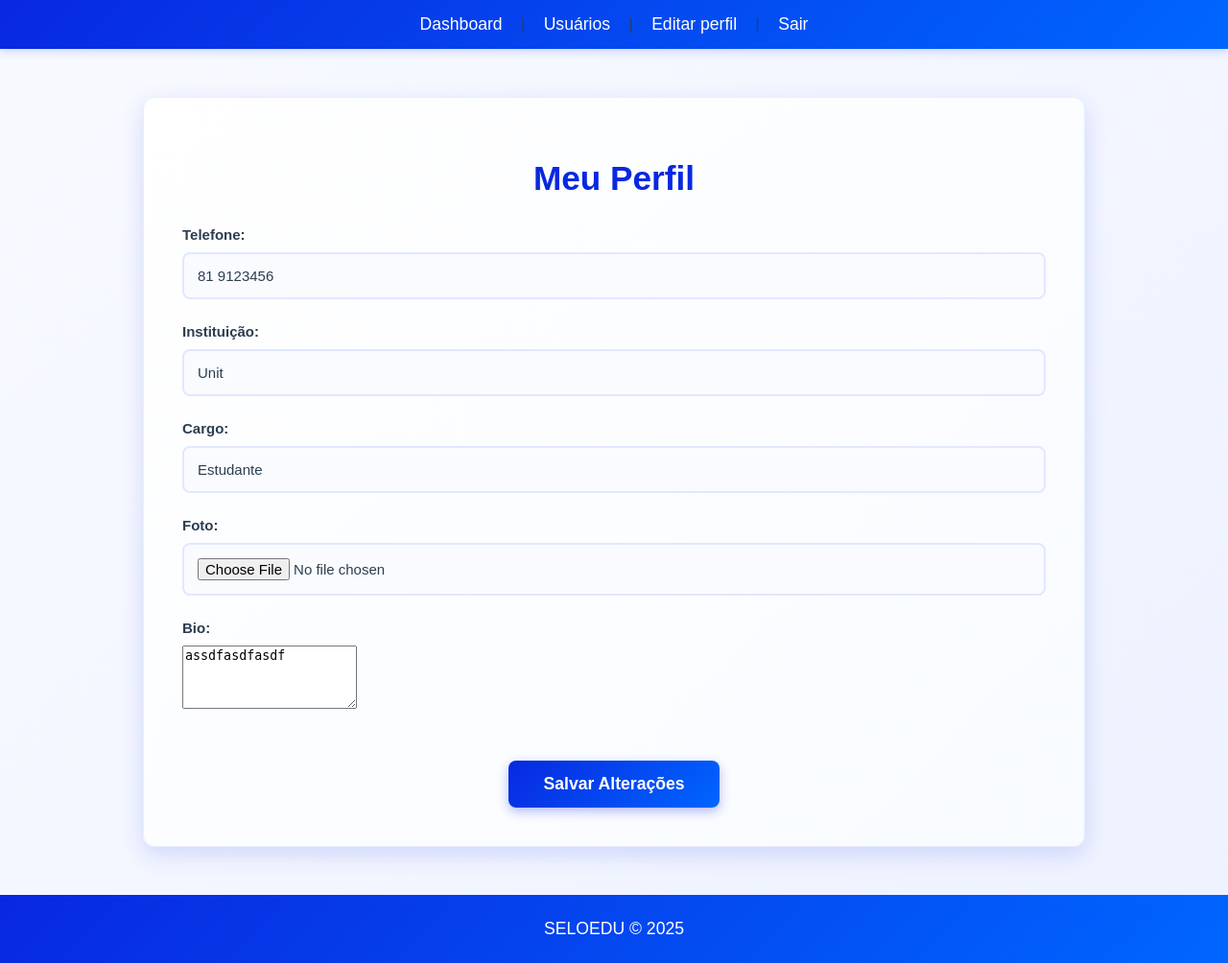
After one commit to DJoaoGVicent/Projeto-Web, a Flask app: page /users/profile in a window 1280 px wide. The commit adds this page. Shown: the whole page at 96% size. Run offline with Flask 3, Linux system fonts and the light colour scheme; a user stored in the database is signed in.

Commit message:
Entrega Sábado

```diff
--- a/SELOEDU/models/users.py
+++ b/SELOEDU/models/users.py
@@ -11,6 +11,8 @@ class User(UserMixin, db.Model):
 	password_hash = db.Column(db.String(256), nullable=True)
 	role = db.Column(db.String(50), default='user')
 	ativo = db.Column(db.Boolean, default=True)
+
+	profile = db.relationship('Profile', uselist=False, back_populates='user')
 
 	def set_password(self, password: str):
 		self.password_hash = generate_password_hash(password)
--- a/SELOEDU/routes/users.py
+++ b/SELOEDU/routes/users.py
@@ -1,6 +1,7 @@
 from flask import Blueprint
 from flask_login import login_required
 from views import users as users_views
+from views.profile import profile
 
 user_bp = Blueprint('users', __name__, template_folder='templates')
 
@@ -13,7 +14,7 @@ user_bp.route('/create', endpoint='create', methods=['GET', 'POST'])(user_view.c
 user_bp.route('/<int:user_id>', endpoint='show', methods=['GET'])(user_view.view_user)
 user_bp.route('/<int:user_id>/edit', endpoint='edit', methods=['GET', 'POST'])(user_view.edit_user)
 user_bp.route('/<int:user_id>/delete', endpoint='delete', methods=['POST'])(user_view.delete_user)
-
+user_bp.route('/profile', endpoint='profile', methods=['GET', 'POST'])(profile)
 
 @user_bp.route('/settings', endpoint='settings')
 @login_required
--- a/SELOEDU/templates/base.html
+++ b/SELOEDU/templates/base.html
@@ -11,6 +11,7 @@
         <nav>
             <a href="{{ url_for('users.dashboard') }}">Dashboard</a> |
             <a href="{{ url_for('users.index') }}">Usuários</a> |
+            <a href="{{ url_for('users.profile') }}">Editar perfil</a> |
             <a href="{{ url_for('auth.logout') }}">Sair</a>
         </nav>
     </header>
--- a/SELOEDU/templates/dashboard.html
+++ b/SELOEDU/templates/dashboard.html
@@ -3,6 +3,7 @@
 <div class="dashboard-container">
     <div class="dashboard-welcome">
         <p>Bem-vindo, {{ current_user.email if current_user.is_authenticated else 'Usuário' }}!</p>
+
     </div>
 </div>
 {% endblock %}
--- /dev/null
+++ b/SELOEDU/templates/users/profile.html
@@ -0,0 +1,35 @@
+{% extends 'base.html' %}
+{% block title %}Perfil do Usuário{% endblock %}
+{% block content %}
+<div class="users-container">
+    <h1 class="users-header">Meu Perfil</h1>
+    <form method="post" enctype="multipart/form-data">
+        <div class="input-group">
+            <label for="telefone">Telefone:</label>
+            <input type="text" id="telefone" name="telefone" value="{{ profile.telefone if profile else '' }}">
+        </div>
+        <div class="input-group">
+            <label for="instituicao">Instituição:</label>
+            <input type="text" id="instituicao" name="instituicao" value="{{ profile.instituicao if profile else '' }}">
+        </div>
+        <div class="input-group">
+            <label for="cargo">Cargo:</label>
+            <input type="text" id="cargo" name="cargo" value="{{ profile.cargo if profile else '' }}">
+        </div>
+        <div class="input-group">
+            <label for="foto">Foto:</label>
+            <input type="file" id="foto" name="foto">
+            {% if profile and profile.foto %}
+                <img src="{{ url_for('static', filename=profile.foto) }}" alt="Foto do perfil" style="max-width: 150px; display: block; margin-top: 10px;">
+            {% endif %}
+        </div>
+        <div class="input-group">
+            <label for="bio">Bio:</label>
+            <textarea id="bio" name="bio" rows="4">{{ profile.bio if profile else '' }}</textarea>
+        </div>
+        <div class="form-actions">
+            <button type="submit" class="button-home">Salvar Alterações</button>
+        </div>
+    </form>
+</div>
+{% endblock %}
--- /dev/null
+++ b/SELOEDU/views/profile.py
@@ -0,0 +1,31 @@
+from flask import render_template, request, redirect, url_for, flash
+from flask_login import login_required, current_user
+from models.profile import Profile
+from extensions import db
+
+@login_required
+def profile():
+    profile = Profile.query.filter_by(user_id=current_user.id).first()
+    if request.method == 'POST':
+        telefone = request.form.get('telefone')
+        instituicao = request.form.get('instituicao')
+        cargo = request.form.get('cargo')
+        bio = request.form.get('bio')
+        foto = request.files.get('foto')
+
+        if not profile:
+            profile = Profile(user_id=current_user.id)
+            db.session.add(profile)
+        profile.telefone = telefone
+        profile.instituicao = instituicao
+        profile.cargo = cargo
+        profile.bio = bio
+        if foto and foto.filename:
+            # Salvar o arquivo de foto (ajuste o caminho conforme necessário)
+            foto_path = f'static/uploads/{current_user.id}_{foto.filename}'
+            foto.save(foto_path)
+            profile.foto = foto_path
+        db.session.commit()
+        flash('Perfil atualizado com sucesso!', 'success')
+        return redirect(url_for('users.profile'))
+    return render_template('users/profile.html', profile=profile)
```
Also changed, not shown: SELOEDU/models/profile.py (added, +13 -0 lines), SELOEDU/instance/seloedu.db, SELOEDU/readme.md.
